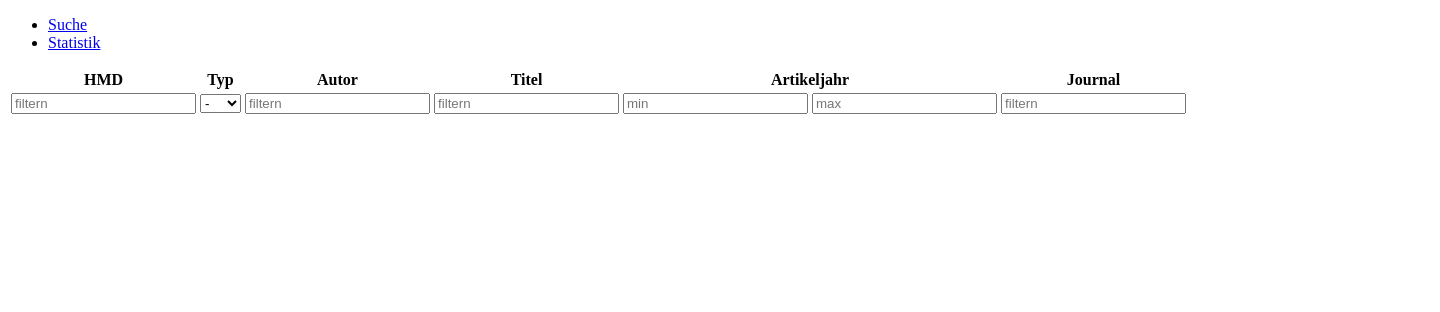
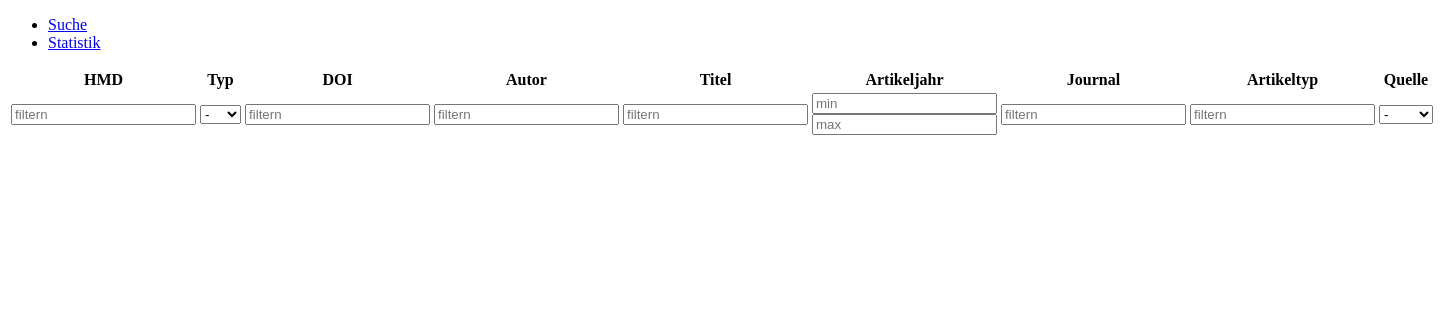
Before and after one commit to densandra/DBS-Project, a PHP site: page / in a window 1440 px wide. Shown: the top 312 px of the page. Run offline with PHP 8.4, Linux system fonts and the light colour scheme.

Commit message:
added remaining article columns

```diff
--- a/webapp/html/browse.html
+++ b/webapp/html/browse.html
@@ -7,6 +7,9 @@
                 </th>
                 <th id="ar_vs_vr_column" class="sortable asc" data-defaultorder="asc" data-sort="h.typ">
                     Typ
+                </th>
+                <th id="doi_column" class="sortable asc" data-defaultorder="asc" data-sort="ar.doi">
+                    DOI
                 </th>
                 <th id="autor_column">
                     Autor
@@ -19,6 +22,12 @@
                 </th>
                 <th id="journal_column" class="sortable asc" data-defaultorder="asc" data-sort="ar.journal">
                     Journal
+                </th>
+                <th id="typ_column" class="sortable asc" data-defaultorder="asc" data-sort="ar.typ">
+                    Artikeltyp
+                </th>
+                <th id="quelle_column" class="sortable asc" data-defaultorder="asc" data-sort="ar.quelle">
+                    Quelle
                 </th>
             </tr>
             <tr>
@@ -33,6 +42,9 @@
                     </select>
                 </td>
                 <td class="filter">
+                    <input placeholder="filtern" id="doi_filter" type="text" autocomplete="off">
+                </td>
+                <td class="filter">
                     <input placeholder="filtern" id="autor_filter" type="text" autocomplete="off">
                 </td>
                 <td class="filter">
@@ -45,43 +57,18 @@
                 <td class="filter">
                     <input placeholder="filtern" id="journal_filter" type="text" autocomplete="off">
                 </td>
+                <td class="filter">
+                    <input placeholder="filtern" id="typ_filter" type="text" autocomplete="off">
+                </td>
+                <td class="filter">
+                    <select id="quelle_filter">
+                        <option value="-">-</option>
+                        <option value="BSP">BSP</option>
+                        <option value="SB">SB</option>
+                        <option value="WOS">WOS</option>
+                    </select>
+                </td>
             </tr>
         </thead>
     </table>
 </div>
-<!--
-Empirisch, Feld, Thema
-Hersteller, Jahr, Display
-
-SELECT h.device, h.ar_vs_vr, STRING_AGG(aha.vorname || ' ' || aha.nachname, ', ') AS autor, ar.titel, ar.jahr, ar.journal
-FROM artikel ar
-JOIN Artikel_has_Autor aha ON ar.DOI = aha.DOI
-JOIN Artikel_has_Review ahr ON ar.DOI = ahr.A_DOI
-JOIN Review r ON ahr.R_DOI = r.DOI
-JOIN Review_uses_HMD ruh ON r.DOI = ruh.DOI
-JOIN HMD h ON ruh.device = h.device
-WHERE h.device ILIKE '%%'
-AND h.ar_vs_vr = 'VR'
-AND ar.titel ILIKE '%%'
-AND ar.jahr >= 2020 AND ar.jahr <= 2020
-AND ar.journal ILIKE '%%'
-GROUP BY h.device, h.ar_vs_vr, ar.titel, ar.jahr, ar.journal
-HAVING STRING_AGG(aha.vorname || ' ' || aha.nachname, ', ') ILIKE '%%'
-ORDER BY ar.titel ASC
-LIMIT 100
-
-SELECT h.name, h.typ, STRING_AGG(da.vorname || ' ' || da.nachname, ', ') AS autor, ar.titel, ar.jahr, ar.journal
-FROM artikel ar
-JOIN doi_autor da ON ar.DOI = da.DOI
-JOIN doi_hmd dh ON ar.DOI = dh.DOI
-JOIN hmd h ON dh.name = h.name
-WHERE h.name ILIKE '%%'
-AND h.typ = 'VR'
-AND ar.titel ILIKE '%%'
-AND ar.jahr >= 2020 AND ar.jahr <= 2020
-AND ar.journal ILIKE '%%'
-GROUP BY h.name, h.typ, ar.titel, ar.jahr, ar.journal
-HAVING STRING_AGG(da.vorname || ' ' || da.nachname, ', ') ILIKE '%%'
-ORDER BY h.name ASC
-LIMIT 100
--->
--- a/webapp/js/functions.js
+++ b/webapp/js/functions.js
@@ -60,11 +60,14 @@ function getTable() {
         action: "load_table",
         device_filter: $("#device_filter").val(),
         ar_vs_vr_filter: $("#ar_vs_vr_filter").val(),
+        doi_filter: $("#doi_filter").val(),
         autor_filter: $("#autor_filter").val(),
         titel_filter: $("#titel_filter").val(),
         min_a_jahr_filter: $("#min_a_jahr_filter").val(),
         max_a_jahr_filter: $("#max_a_jahr_filter").val(),
         journal_filter: $("#journal_filter").val(),
+        typ_filter: $("#typ_filter").val(),
+        quelle_filter: $("#quelle_filter").val(),
         limit: limit,
         // nulls: nulls,
         orderBy: $("th.active").attr("data-sort"),
```
Also changed, not shown: webapp/php/table.php (+12 -3 lines).
